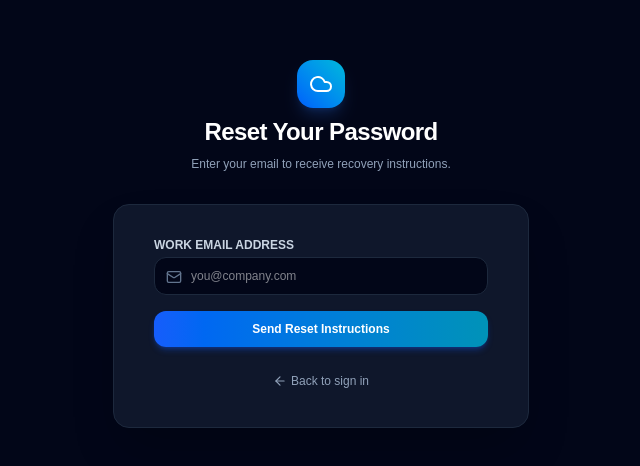
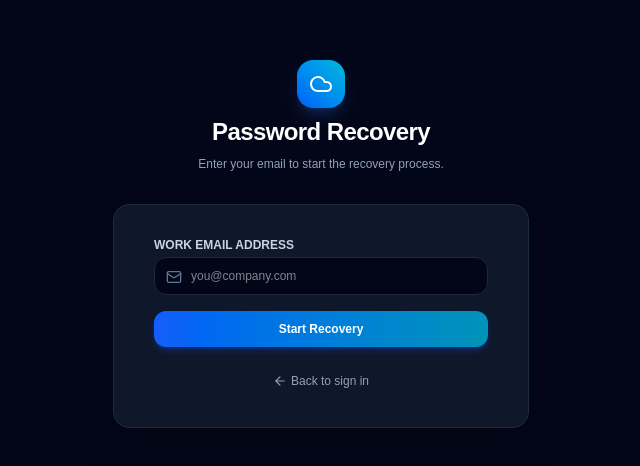
Before and after one commit to KAIRON92/AutoWork, a Next.js app in the folder frontend/: page /forgot-password in a window 1280 px wide. Shown: the part 156-622 px from the top of the page, without its empty margins (319-959 px from the left). Built offline with nearby package versions, Linux system fonts and the light colour scheme; no server answers.

Commit message:
fix(frontend): use shared auth client for password recovery

```diff
--- a/frontend/src/app/(auth)/forgot-password/page.tsx
+++ b/frontend/src/app/(auth)/forgot-password/page.tsx
@@ -2,26 +2,27 @@
 
 import { useState } from 'react';
 import Link from 'next/link';
-import axios from 'axios';
 import { Cloud, ArrowLeft, CheckCircle2, Mail } from 'lucide-react';
-
-const API_BASE = process.env.NEXT_PUBLIC_API_URL || 'http://localhost:4000/api';
+import { authService } from '@/services/authService';
 
 export default function ForgotPasswordPage() {
   const [email, setEmail] = useState('');
   const [submitted, setSubmitted] = useState(false);
   const [loading, setLoading] = useState(false);
+  const [error, setError] = useState('');
 
   const handleSubmit = async (e: React.FormEvent) => {
     e.preventDefault();
     if (!email) return;
-
     try {
       setLoading(true);
-      await axios.post(`${API_BASE}/v1/auth/forgot-password`, { email });
+      setError('');
+      // The backend intentionally returns a generic response to avoid account enumeration.
+      // This endpoint is not a real reset flow yet; the user-facing wording must not imply mail was sent.
+      await authService.requestPasswordReset(email);
       setSubmitted(true);
-    } catch {
-      setSubmitted(true); // Always display success confirmation for security
+    } catch (err: any) {
+      setError(err.response?.data?.message || 'Password reset is not configured yet.');
     } finally {
       setLoading(false);
     }
@@ -30,66 +31,29 @@ export default function ForgotPasswordPage() {
   return (
     <div className="min-h-screen bg-slate-950 flex flex-col justify-center py-12 sm:px-6 lg:px-8">
       <div className="sm:mx-auto sm:w-full sm:max-w-md text-center space-y-2">
-        <div className="h-12 w-12 rounded-2xl bg-gradient-to-tr from-blue-600 to-cyan-500 flex items-center justify-center shadow-lg shadow-blue-500/20 mx-auto">
-          <Cloud className="h-6 w-6 text-white" />
-        </div>
-        <h2 className="text-2xl font-extrabold text-white tracking-tight">Reset Your Password</h2>
-        <p className="text-xs text-slate-400">Enter your email to receive recovery instructions.</p>
+        <div className="h-12 w-12 rounded-2xl bg-gradient-to-tr from-blue-600 to-cyan-500 flex items-center justify-center shadow-lg shadow-blue-500/20 mx-auto"><Cloud className="h-6 w-6 text-white" /></div>
+        <h2 className="text-2xl font-extrabold text-white tracking-tight">Password Recovery</h2>
+        <p className="text-xs text-slate-400">Enter your email to start the recovery process.</p>
       </div>
 
       <div className="mt-8 sm:mx-auto sm:w-full sm:max-w-md px-4">
         <div className="bg-slate-900 border border-slate-800 py-8 px-6 shadow-2xl rounded-2xl sm:px-10 space-y-6">
           {submitted ? (
             <div className="text-center space-y-4">
-              <div className="h-12 w-12 rounded-full bg-emerald-950 text-emerald-400 border border-emerald-800 flex items-center justify-center mx-auto">
-                <CheckCircle2 className="h-6 w-6" />
-              </div>
-              <p className="text-sm font-semibold text-white">Check Your Inbox</p>
-              <p className="text-xs text-slate-400">
-                If an account exists for <strong className="text-slate-200">{email}</strong>, we have sent instructions to reset your password.
-              </p>
-              <Link
-                href="/login"
-                className="inline-flex items-center gap-1 text-xs font-semibold text-cyan-400 hover:text-cyan-300 pt-2"
-              >
-                <ArrowLeft className="h-3.5 w-3.5" /> Back to sign in
-              </Link>
+              <div className="h-12 w-12 rounded-full bg-emerald-950 text-emerald-400 border border-emerald-800 flex items-center justify-center mx-auto"><CheckCircle2 className="h-6 w-6" /></div>
+              <p className="text-sm font-semibold text-white">Request Accepted</p>
+              <p className="text-xs text-slate-400">If an account exists for <strong className="text-slate-200">{email}</strong>, the system will provide recovery instructions when a real delivery channel is configured.</p>
+              <Link href="/login" className="inline-flex items-center gap-1 text-xs font-semibold text-cyan-400 hover:text-cyan-300 pt-2"><ArrowLeft className="h-3.5 w-3.5" /> Back to sign in</Link>
             </div>
           ) : (
             <form onSubmit={handleSubmit} className="space-y-4">
+              {error && <div className="p-3 rounded-xl bg-rose-950/60 border border-rose-800 text-rose-300 text-xs" role="alert">{error}</div>}
               <div>
-                <label className="block text-xs font-semibold text-slate-300 uppercase mb-1">
-                  Work Email Address
-                </label>
-                <div className="relative">
-                  <Mail className="h-4 w-4 absolute left-3 top-3 text-slate-500" />
-                  <input
-                    type="email"
-                    required
-                    placeholder="you@company.com"
-                    value={email}
-                    onChange={(e) => setEmail(e.target.value)}
-                    className="w-full text-xs text-white bg-slate-950 border border-slate-800 rounded-xl pl-9 pr-3 py-2.5 focus:ring-2 focus:ring-cyan-500 focus:border-cyan-500"
-                  />
-                </div>
+                <label className="block text-xs font-semibold text-slate-300 uppercase mb-1">Work Email Address</label>
+                <div className="relative"><Mail className="h-4 w-4 absolute left-3 top-3 text-slate-500" /><input type="email" required placeholder="you@company.com" value={email} onChange={(e) => setEmail(e.target.value)} className="w-full text-xs text-white bg-slate-950 border border-slate-800 rounded-xl pl-9 pr-3 py-2.5 focus:ring-2 focus:ring-cyan-500 focus:border-cyan-500" /></div>
               </div>
-
-              <button
-                type="submit"
-                disabled={loading}
-                className="w-full py-2.5 px-4 bg-gradient-to-r from-blue-600 to-cyan-600 hover:opacity-95 text-white text-xs font-semibold rounded-xl shadow-md shadow-blue-600/30 transition-all"
-              >
-                {loading ? 'Sending instructions...' : 'Send Reset Instructions'}
-              </button>
-
-              <div className="text-center pt-2">
-                <Link
-                  href="/login"
-                  className="inline-flex items-center gap-1 text-xs font-medium text-slate-400 hover:text-slate-300"
-                >
-                  <ArrowLeft className="h-3.5 w-3.5" /> Back to sign in
-                </Link>
-              </div>
+              <button type="submit" disabled={loading} className="w-full py-2.5 px-4 bg-gradient-to-r from-blue-600 to-cyan-600 hover:opacity-95 text-white text-xs font-semibold rounded-xl shadow-md shadow-blue-600/30 transition-all">{loading ? 'Submitting...' : 'Start Recovery'}</button>
+              <div className="text-center pt-2"><Link href="/login" className="inline-flex items-center gap-1 text-xs font-medium text-slate-400 hover:text-slate-300"><ArrowLeft className="h-3.5 w-3.5" /> Back to sign in</Link></div>
             </form>
           )}
         </div>
```
